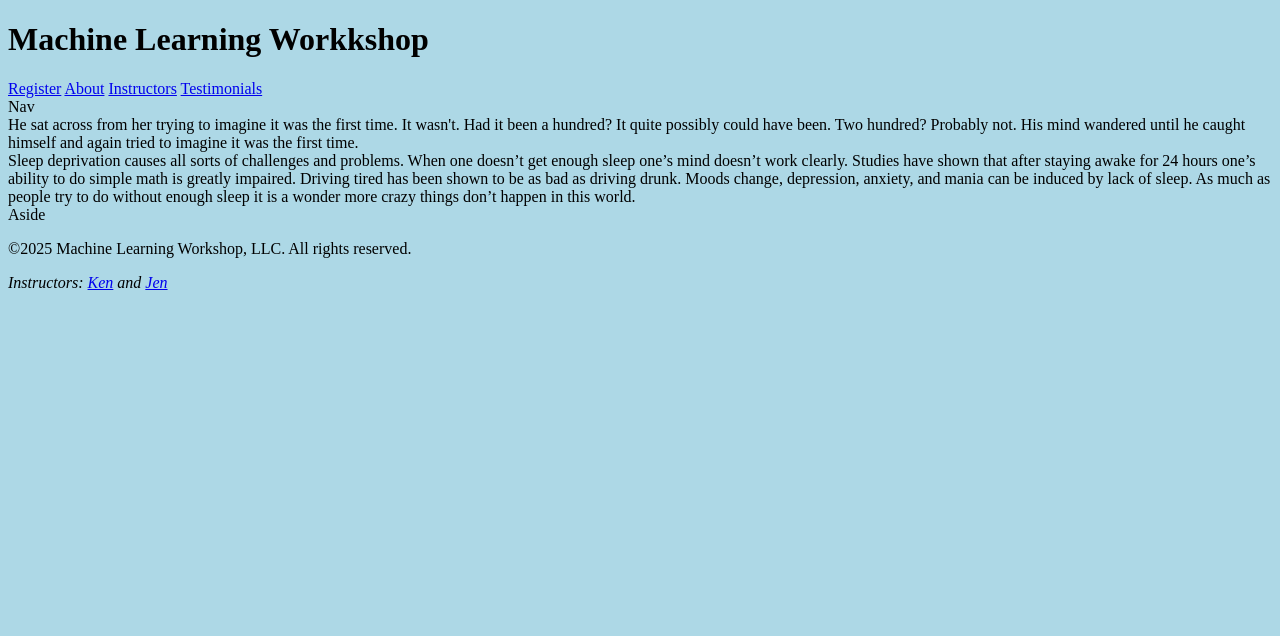
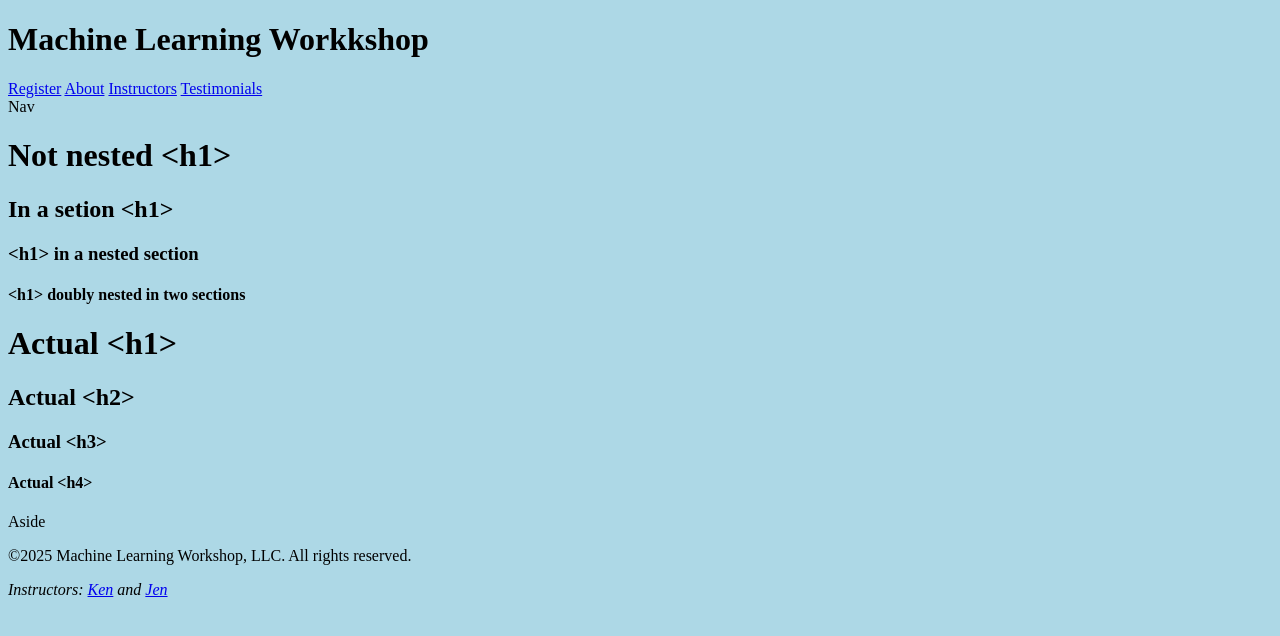
Before and after one commit to PookieBear278/first_html_demo_278, a plain HTML site: page index.html in a window 1280 px wide. Drawn offline with Linux system fonts and the light colour scheme; a script that the page names is missing.

Commit message:
Headings

```diff
--- a/index.html
+++ b/index.html
@@ -40,8 +40,24 @@
        </header>
        <nav>Nav</nav>
        <main>
-        <article>He sat across from her trying to imagine it was the first time. It wasn't. Had it been a hundred? It quite possibly could have been. Two hundred? Probably not. His mind wandered until he caught himself and again tried to imagine it was the first time.</article>
-        <article>Sleep deprivation causes all sorts of challenges and problems. When one doesn’t get enough sleep one’s mind doesn’t work clearly. Studies have shown that after staying awake for 24 hours one’s ability to do simple math is greatly impaired. Driving tired has been shown to be as bad as driving drunk. Moods change, depression, anxiety, and mania can be induced by lack of sleep. As much as people try to do without enough sleep it is a wonder more crazy things don’t happen in this world.</article>
+        <div>
+        <h1>Not nested &lt;h1></h1>
+        <section>
+            <h1>In a setion &lt;h1></h1>
+            <section>
+                <h1>&lt;h1> in a nested section</h1>
+                <section>
+                    <h1>&lt;h1> doubly nested in two sections</h1>
+                </section>
+            </section>
+        </section>
+        </div>
+        <div>
+            <h1>Actual &lt;h1></h1>
+            <h2>Actual &lt;h2></h2>
+            <h3>Actual &lt;h3></h3>
+            <h4>Actual &lt;h4></h4>
+        </div>
        </main>
        <aside>
         Aside
```
